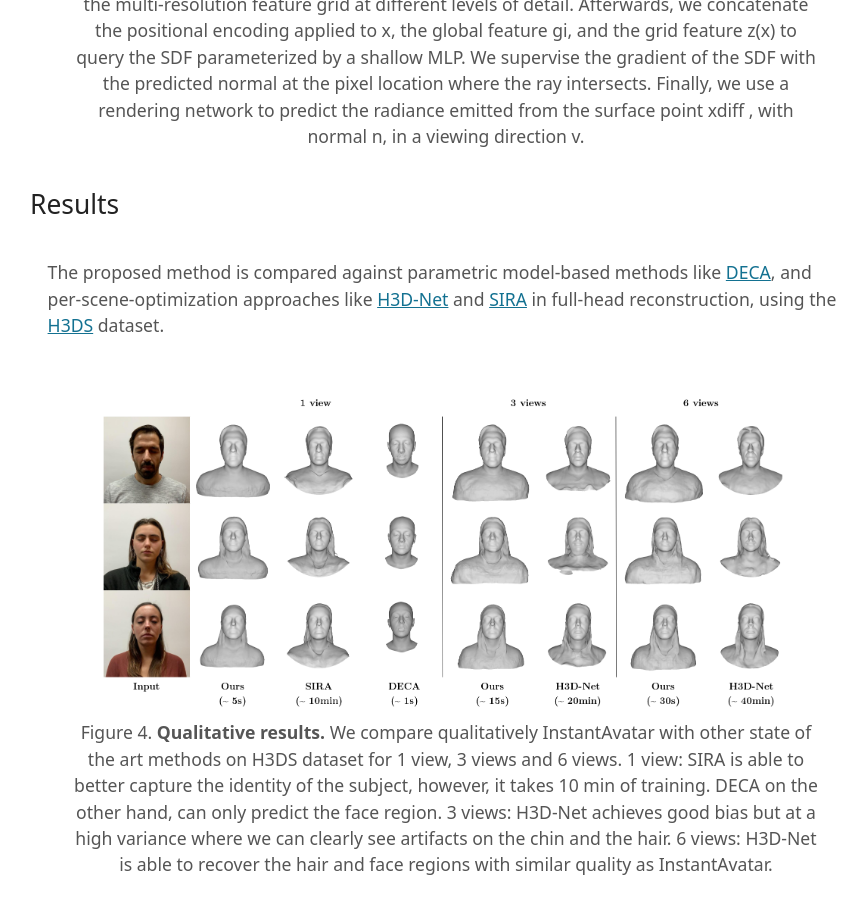
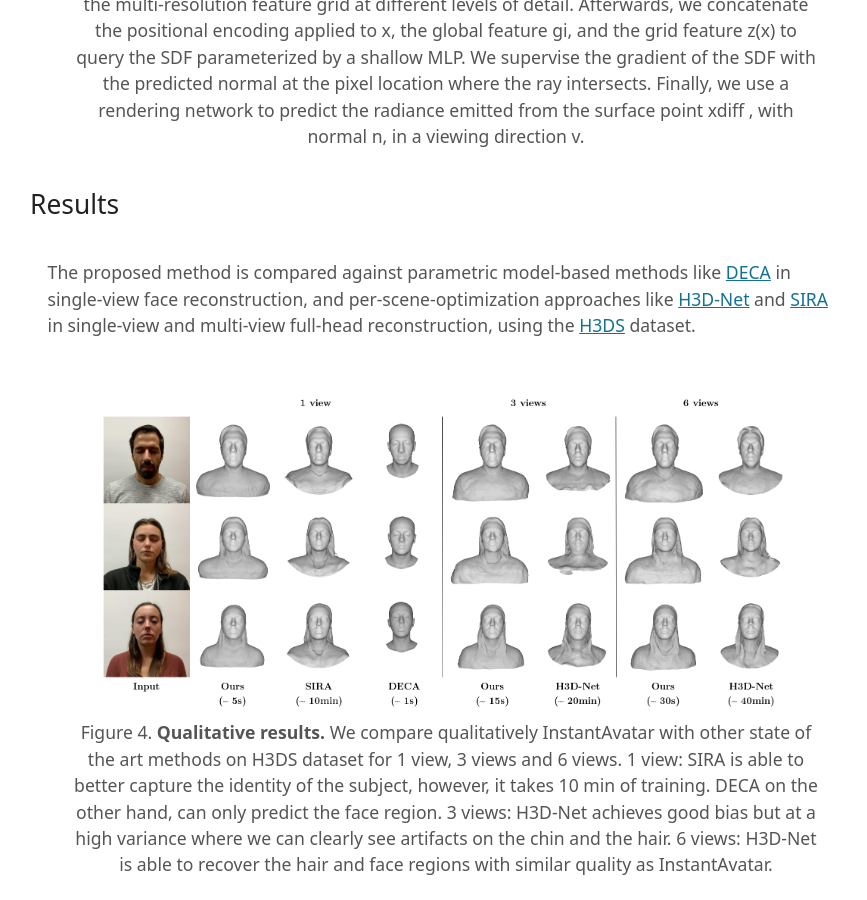
Before and after one commit to CrisalixSA/instant-avatar, a Jekyll site: the page built from index.md, in a window 1280 px wide and 900 px high, scrolled down 2643 px. Shown: the whole window, without its empty margins (194-1061 px from the left). Built offline with Jekyll 4.4.1, drawn with Linux system fonts in a browser that asks for light colours.

Commit message:
Updated text

```diff
--- a/index.md
+++ b/index.md
@@ -27,7 +27,7 @@ Combined with some techniques originated from a few key insights, our rapid 3D r
 
 ## Results
 
-The proposed method is compared against parametric model-based methods like [DECA](https://arxiv.org/abs/2012.04012), and per-scene-optimization approaches like [H3D-Net](https://openaccess.thecvf.com/content/ICCV2021/html/Ramon_H3D-Net_Few-Shot_High-Fidelity_3D_Head_Reconstruction_ICCV_2021_paper.html) and [SIRA](https://arxiv.org/abs/2209.03027) in full-head reconstruction, using the [H3DS](https://openaccess.thecvf.com/content/ICCV2021/html/Ramon_H3D-Net_Few-Shot_High-Fidelity_3D_Head_Reconstruction_ICCV_2021_paper.html) dataset.
+The proposed method is compared against parametric model-based methods like [DECA](https://arxiv.org/abs/2012.04012) in single-view face reconstruction, and per-scene-optimization approaches like [H3D-Net](https://openaccess.thecvf.com/content/ICCV2021/html/Ramon_H3D-Net_Few-Shot_High-Fidelity_3D_Head_Reconstruction_ICCV_2021_paper.html) and [SIRA](https://arxiv.org/abs/2209.03027) in single-view and multi-view full-head reconstruction, using the [H3DS](https://openaccess.thecvf.com/content/ICCV2021/html/Ramon_H3D-Net_Few-Shot_High-Fidelity_3D_Head_Reconstruction_ICCV_2021_paper.html) dataset.
 
 <figure align="center"  style="margin-top: 2em; margin-bottom: 2em">
   <img src="assets/images/qualitative_experiments_front.png" width="700" />
```
